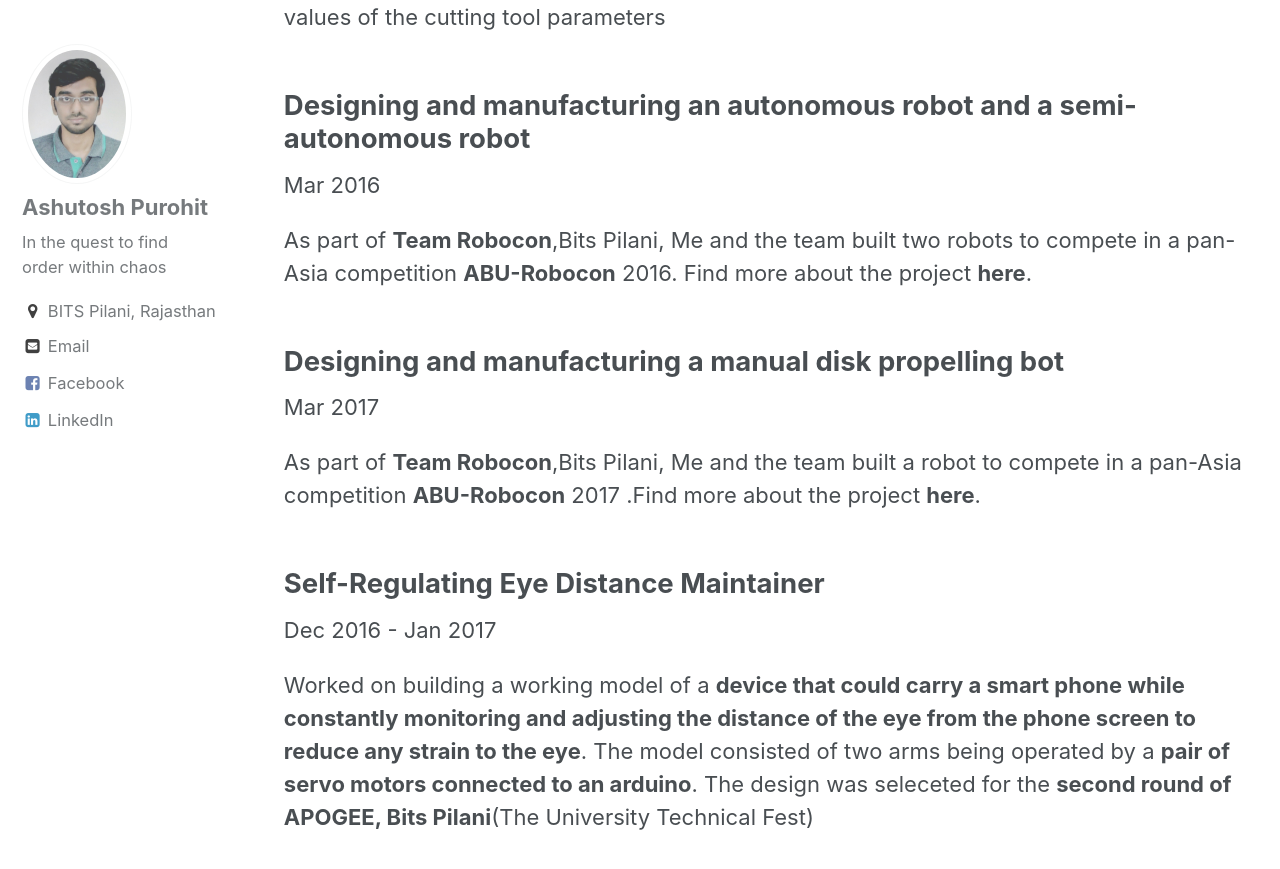
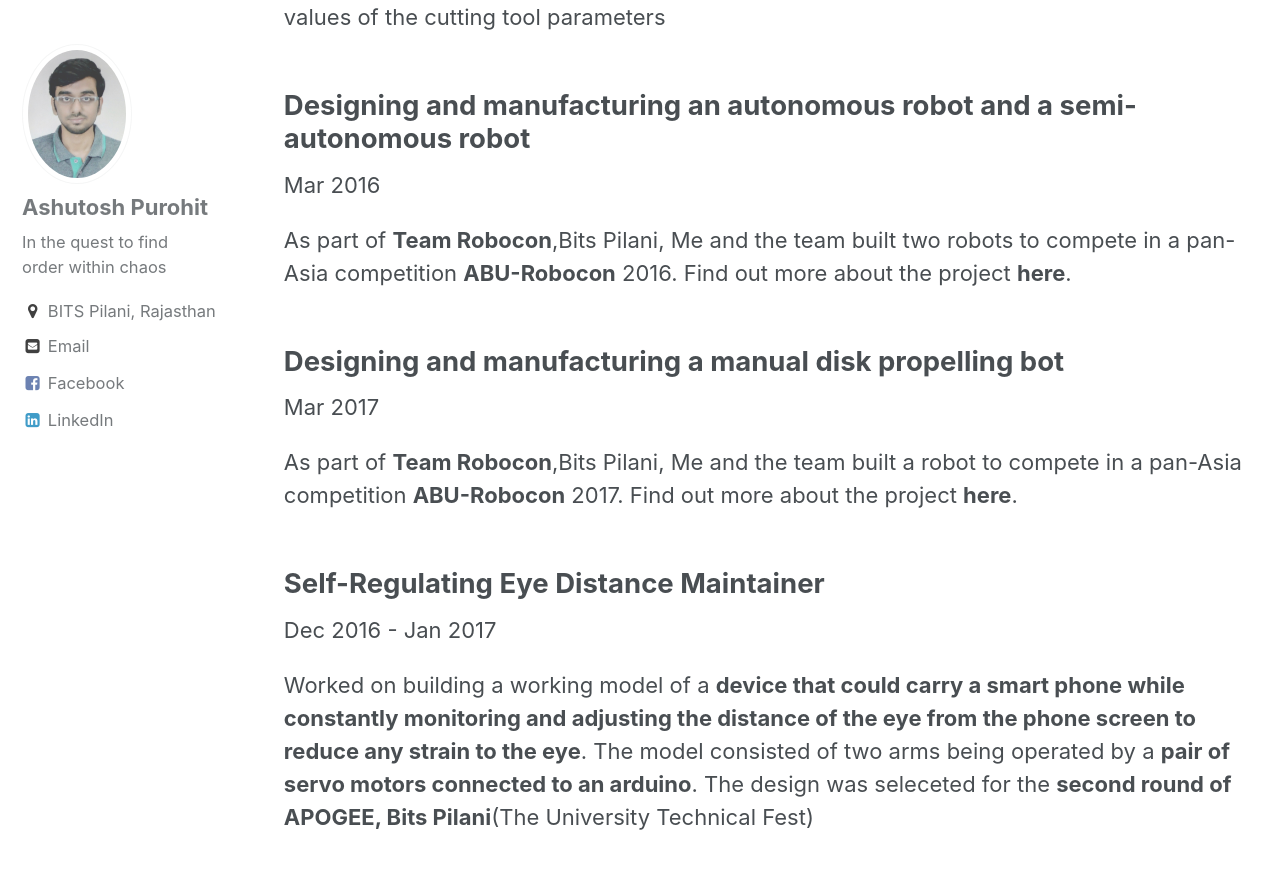
Before and after one commit to punnymath/punnymath.github.io, a Jekyll site: the page built from _pages/Projects.md, in a window 1280 px wide and 900 px high, scrolled down 944 px. Shown: the top 869 px of the window. Built offline with Jekyll 4.4.1, drawn with Linux system fonts in a browser that asks for light colours.

Commit message:
out :smirk:

```diff
--- a/_pages/Projects.md
+++ b/_pages/Projects.md
@@ -23,12 +23,12 @@ author_profile: true
 ## Designing and manufacturing an autonomous robot and a semi-autonomous robot
 <medium>Mar 2016</medium>
 
-<p> As part of <b>Team Robocon</b>,Bits Pilani, Me and the team built two robots to compete in a pan-Asia competition <a href="http://aburobocon.net/"><b>ABU-Robocon</b></a> 2016. Find more about the project <a href="/Robocon2016/"><b>here</b></a>.</p>
+<p> As part of <b>Team Robocon</b>,Bits Pilani, Me and the team built two robots to compete in a pan-Asia competition <a href="http://aburobocon.net/"><b>ABU-Robocon</b></a> 2016. Find out more about the project <a href="/Robocon2016/"><b>here</b></a>.</p>
 
 ## Designing and manufacturing a manual disk propelling bot
 <medium>Mar 2017</medium>
 
-<p>As part of <b>Team Robocon</b>,Bits Pilani, Me and the team built a robot to compete in a pan-Asia competition <a href="http://aburobocon.net/"><b>ABU-Robocon</b></a> 2017 .Find more about the project <a href="/Robocon2017/"><b>here</b></a>.</p>
+<p>As part of <b>Team Robocon</b>,Bits Pilani, Me and the team built a robot to compete in a pan-Asia competition <a href="http://aburobocon.net/"><b>ABU-Robocon</b></a> 2017. Find out more about the project <a href="/Robocon2017/"><b>here</b></a>.</p>
 
 ## Self-Regulating Eye Distance Maintainer
 <medium>Dec 2016 - Jan 2017 </medium>
```
